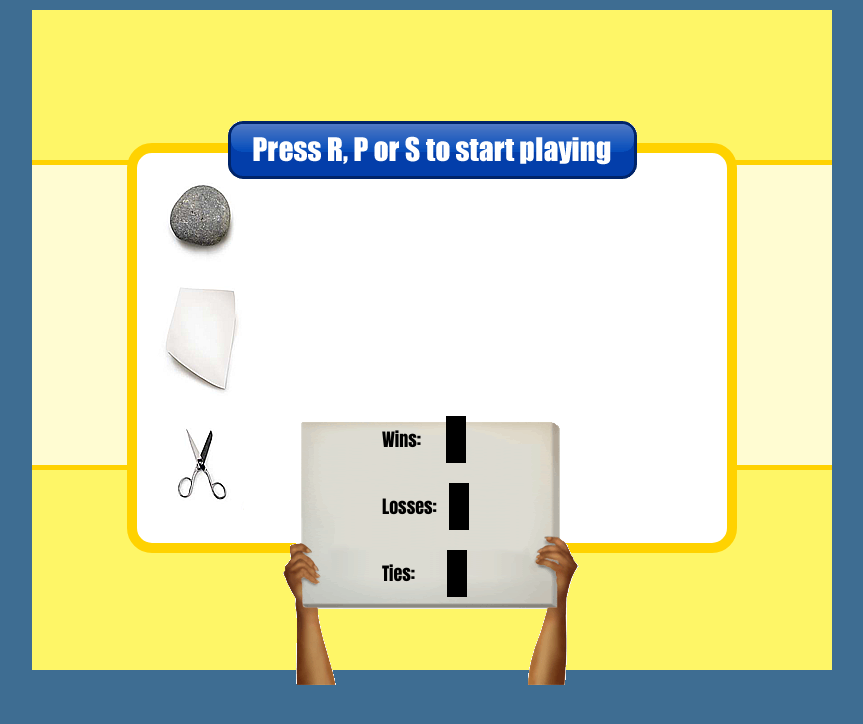
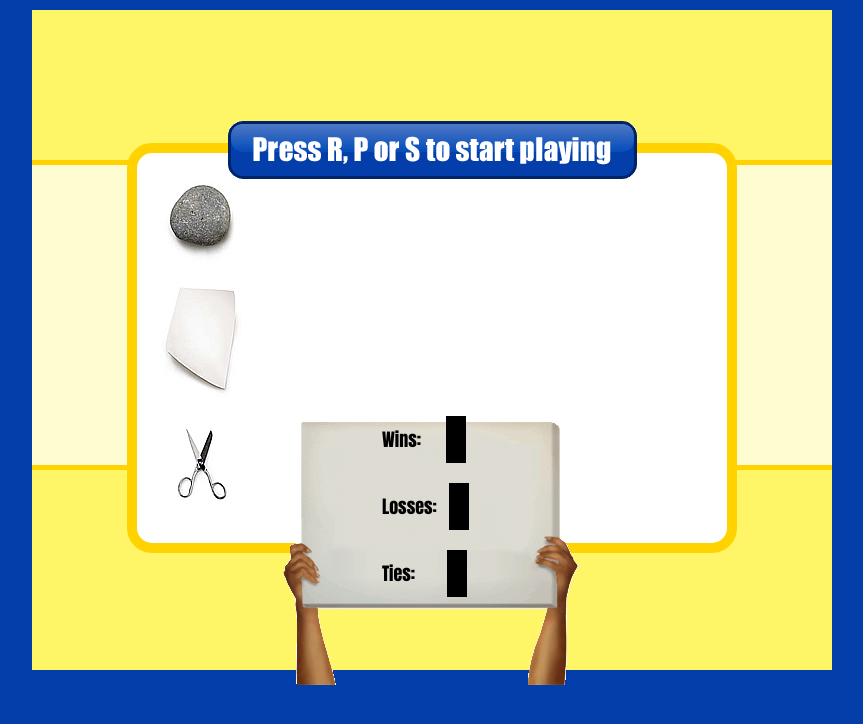
Before and after one commit to JasonMartocci/My-Portfolio, a PHP site: page /games/rock-paper-scissors/index.html in a window 1280 px wide. Shown: the top 724 px of the page, without its empty margins (208-1071 px from the left). Run offline with PHP 8.4, Linux system fonts and the light colour scheme.

Commit message:
made small change

```diff
--- a/games/rock-paper-scissors/css/style.css
+++ b/games/rock-paper-scissors/css/style.css
@@ -2,7 +2,7 @@
 	margin: 0;
 }
 html, body {
-	background-color: #3E6D92;
+	background-color: #033EAA;
 }
 .wrapper{
 	margin: 0 auto;
```
